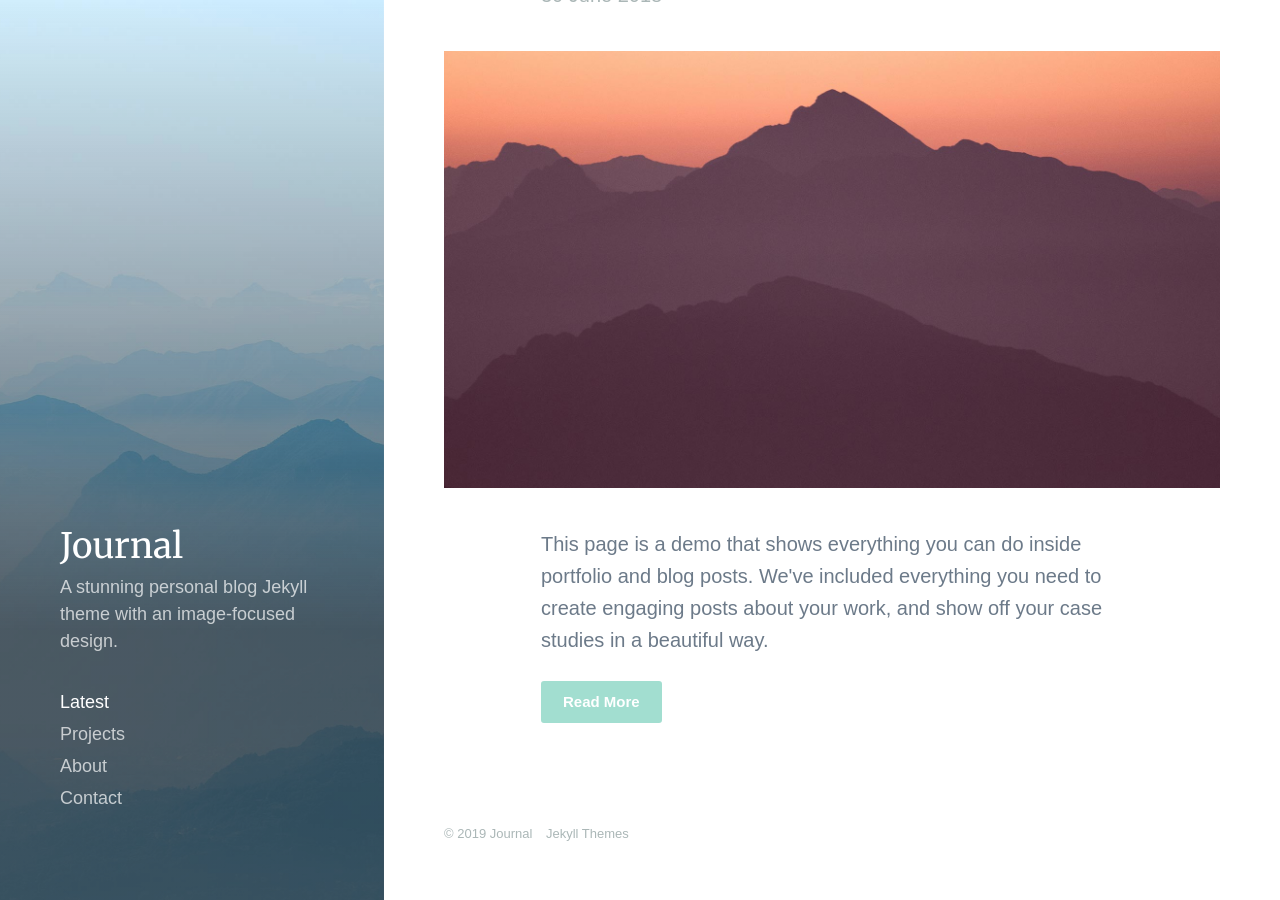
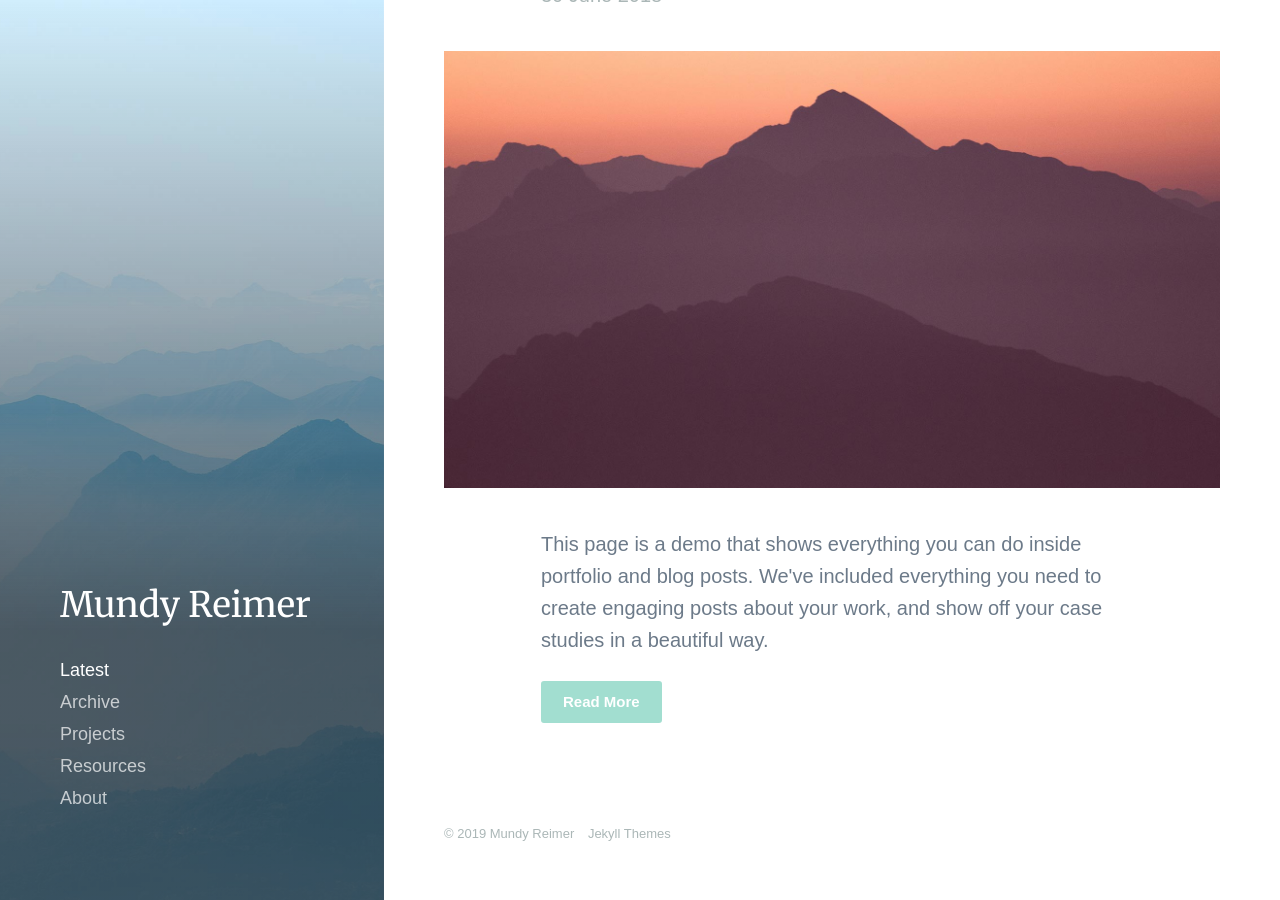
Before and after one commit to mundyreimer/mundyreimer.github.io, a Jekyll site: the page built from index.html, in a window 1280 px wide and 900 px high, scrolled down 133 px. Built offline with Jekyll 4.4.1, drawn with Linux system fonts in a browser that asks for light colours; nearby versions of some CDN libraries; some web fonts are replaced; the list of posts is cut into pages by our own code.

Commit message:
Fix settings.yml for sidebar

```diff
--- a/_data/settings.yml
+++ b/_data/settings.yml
@@ -1,6 +1,6 @@
 basic_settings:
-  site_title: Journal
-  site_tagline: A stunning personal blog Jekyll theme with an image-focused design.
+  site_title: Mundy Reimer
+  site_tagline:
   favicon_image: /images/favicon.png
 
 header_settings:
@@ -12,12 +12,15 @@ menu_settings:
   menu_items:
     - title: 'Latest'
       url: '/'
+    - title: 'Archive'
+      url: '/archive/'
     - title: 'Projects'
+      url: '/projects/'
+    - title: 'Resources'
       url: '/projects/'
     - title: 'About'
       url: '/about'
-    - title: 'Contact'
-      url: '/contact'
+
 
 grid_settings:
   grid_spacing: 10
```
